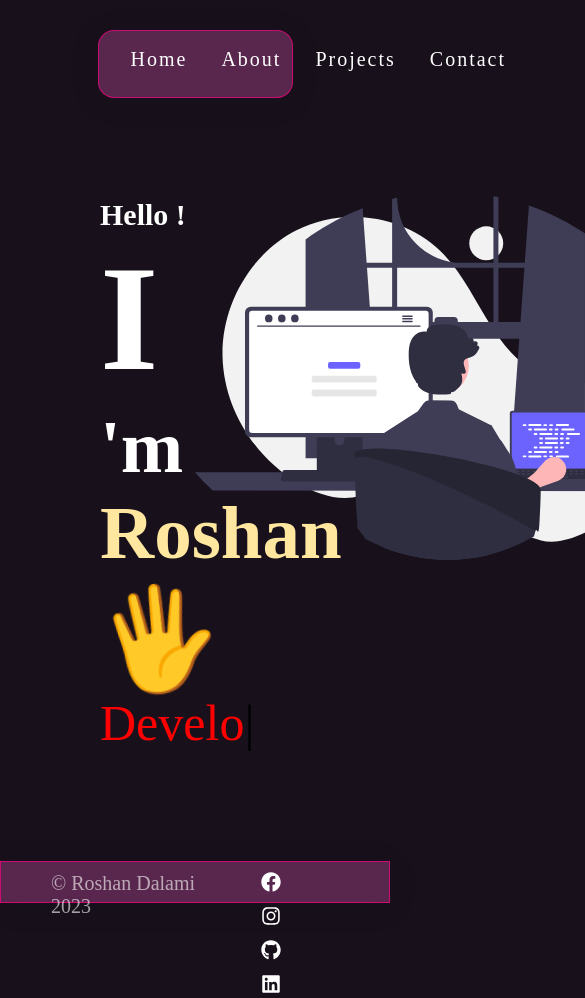
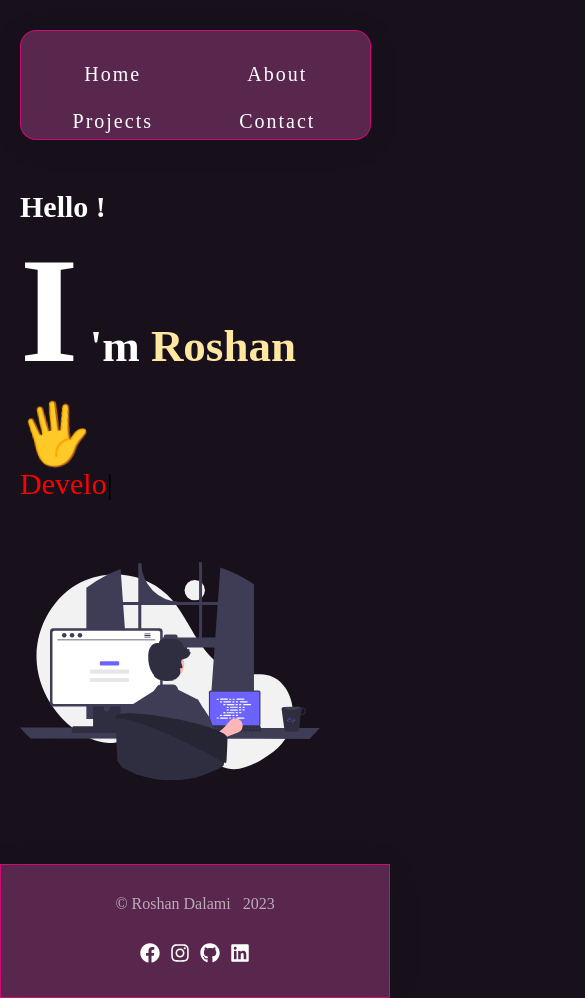
Before and after one commit to RoshanDalami/Portfolio, a React (Vite) app: page / in a window 390 px wide. Shown: the top 998 px of the page, 585 px wide, since content can reach past the window. Built offline with nearby package versions, Linux system fonts and the light colour scheme.

Commit message:
added media query

```diff
--- a/src/components/AboutSelf.module.css
+++ b/src/components/AboutSelf.module.css
@@ -54,3 +54,29 @@
     margin-bottom: 50px;
     text-align: center;
 }
+@media (max-width: 767px) {
+    .text {
+      font-size: 24px;
+      letter-spacing: 2px;
+    }
+
+    .horLine {
+      width: 50%;
+      margin-bottom: 30px;
+    }
+
+    .wrapper {
+      width: 95%;
+      margin-top: 30px;
+      margin-bottom: 20px;
+    }
+
+    .items {
+      width: 200px;
+      height: 200px;
+    }
+    .introText {
+        width: 90%;
+        margin-bottom: 20px;
+      }
+    }
--- a/src/components/Certificate.module.css
+++ b/src/components/Certificate.module.css
@@ -24,3 +24,10 @@
 .tooltip{
     cursor: pointer;
 }
+@media (max-width: 767px) {
+    .image{
+        width: 250px;
+        height: 150px;
+        border-radius: 8px;
+    }
+}
--- a/src/components/Footer.module.css
+++ b/src/components/Footer.module.css
@@ -1,38 +1,63 @@
-.container{
+.container {
     display: flex;
     background: rgba(230, 88, 185, 0.319);
     box-shadow: 0 4px 30px rgba(0, 0, 0, 0.1);
     backdrop-filter: blur(9.5px);
     -webkit-backdrop-filter: blur(9.5px);
     border: 1px solid rgba(255, 0, 132, 0.7);
-    margin-top:10%;
+    margin-top: 10%;
     height: 5vh;
     width: 100%;
     justify-content: space-between;
     justify-items: center;
-}
+  }
 
-.text{
+  .text {
     padding-left: 50px;
-    padding-top:10px;
-    font-size:20px ;
+    padding-top: 10px;
+    font-size: 20px;
     color: rgba(255, 255, 255, 0.606);
+  }
 
-}
-.socialLink{
+  .socialLink {
     margin-right: 50px;
     text-align: center;
+    width: 30%;
+  }
 
-    width: 30%;
-}
-.iconWrapper{
+  .iconWrapper {
     padding-right: 30px;
-}
-.icons{
-    color:#fff;
+  }
+
+  .icons {
+    color: #fff;
     font-size: 30px;
-    padding-top:10px;
+    padding-top: 10px;
+  }
 
+  /* Media Query for mobile devices */
+  @media (max-width: 767px) {
+    .container {
+      flex-direction: column;
+      align-items: center;
+      height: auto;
+      padding: 20px;
+    }
 
+    .text {
+      padding: 10px;
+      font-size: 16px;
+      text-align: center;
+    }
 
-}
+    .socialLink {
+      margin: 10px 0;
+      width: 100%;
+      display: flex;
+      justify-content: center;
+    }
+
+    .iconWrapper {
+      padding-right: 0;
+    }
+  }
--- a/src/components/MainNavBar.module.css
+++ b/src/components/MainNavBar.module.css
@@ -12,12 +12,14 @@
   -webkit-backdrop-filter: blur(9.5px);
   border: 1px solid rgba(255, 0, 132, 0.7);
 }
+
 .itemWrapper {
   padding: 10px 10px;
   display: flex;
   justify-content: space-between;
   margin: 0 5px;
 }
+
 .item {
   padding: 7px 17px;
   color: white;
@@ -30,5 +32,25 @@
 .item:hover,
 a.active {
   background-color: #ffffff4f;
-   border-radius: 30px;
+  border-radius: 30px;
 }
+
+/* Media Query for mobile devices */
+@media (max-width: 767px) {
+  .wrapper {
+    width: 90%;
+    height: 13vh;
+  }
+
+  .itemWrapper {
+    flex-wrap: wrap;
+    justify-content: center;
+    margin: 10px 0;
+  }
+
+  .item {
+    margin: 5px;
+    width: calc(50% - 10px);
+    text-align: center;
+  }
+}
--- a/src/components/ProjectsItems.module.css
+++ b/src/components/ProjectsItems.module.css
@@ -30,3 +30,10 @@
     font-size: 30px;
     text-align: center;
 }
+@media (max-width: 767px) {
+    .box{
+        width: 300px;
+        height: 200px;
+        border-radius: 8px;
+    }
+}
--- a/src/pages/HomePage.module.css
+++ b/src/pages/HomePage.module.css
@@ -1,43 +1,74 @@
-.container{
+.container {
     display: flex;
     justify-content: space-between;
     margin: 5px 100px;
 }
 
-.textContainer{
+.textContainer {
     width: 50%;
+}
 
+.textArea {
+    margin: 70px auto;
+    font-size: 50px;
 }
-.textArea{
-    margin: 70px auto;
-    font-size: 50px ;
-}
-.text{
+
+.text {
     color: red;
     font-size: 50px;
 }
+
 .hand {
-    animation-name: wave-animation;  /* Refers to the name of your @keyframes element below */
-    animation-duration: 2.5s;        /* Change to speed up or slow down */
-    animation-iteration-count: infinite;  /* Never stop waving :) */
-    transform-origin: 70% 70%;       /* Pivot around the bottom-left palm */
+    animation-name: wave-animation;
+    animation-duration: 2.5s;
+    animation-iteration-count: infinite;
+    transform-origin: 70% 70%;
     display: inline-block;
     font-size: 100px;
-  }
-  .mainImage{
+}
+
+.mainImage {
     width: 500px;
     height: 500px;
+}
 
-  }
+@keyframes wave-animation {
+    0% { transform: rotate(0.0deg); }
+    10% { transform: rotate(14.0deg); }
+    20% { transform: rotate(-8.0deg); }
+    30% { transform: rotate(14.0deg); }
+    40% { transform: rotate(-4.0deg); }
+    50% { transform: rotate(10.0deg); }
+    60% { transform: rotate(0.0deg); }
+    100% { transform: rotate(0.0deg); }
+}
 
+/* Media Query for mobile devices */
+@media (max-width: 767px) {
+    .container {
+        flex-direction: column;
+        margin: 5px 20px;  /* Adjust margin as needed */
+    }
 
-  @keyframes wave-animation {
-      0% { transform: rotate( 0.0deg) }
-     10% { transform: rotate(14.0deg) }  /* The following five values can be played with to make the waving more or less extreme */
-     20% { transform: rotate(-8.0deg) }
-     30% { transform: rotate(14.0deg) }
-     40% { transform: rotate(-4.0deg) }
-     50% { transform: rotate(10.0deg) }
-     60% { transform: rotate( 0.0deg) }  /* Reset for the last half to pause */
-    100% { transform: rotate( 0.0deg) }
-  }
+    .textContainer {
+        width: 100%;
+    }
+
+    .textArea {
+        margin: 20px auto;  /* Adjust margin as needed */
+        font-size: 30px;   /* Adjust font-size as needed */
+    }
+
+    .text {
+        font-size: 30px;   /* Adjust font-size as needed */
+    }
+
+    .hand {
+        font-size: 60px;   /* Adjust font-size as needed */
+    }
+
+    .mainImage {
+        width: 300px;     /* Adjust width as needed */
+        height: 300px;    /* Adjust height as needed */
+    }
+}
```
